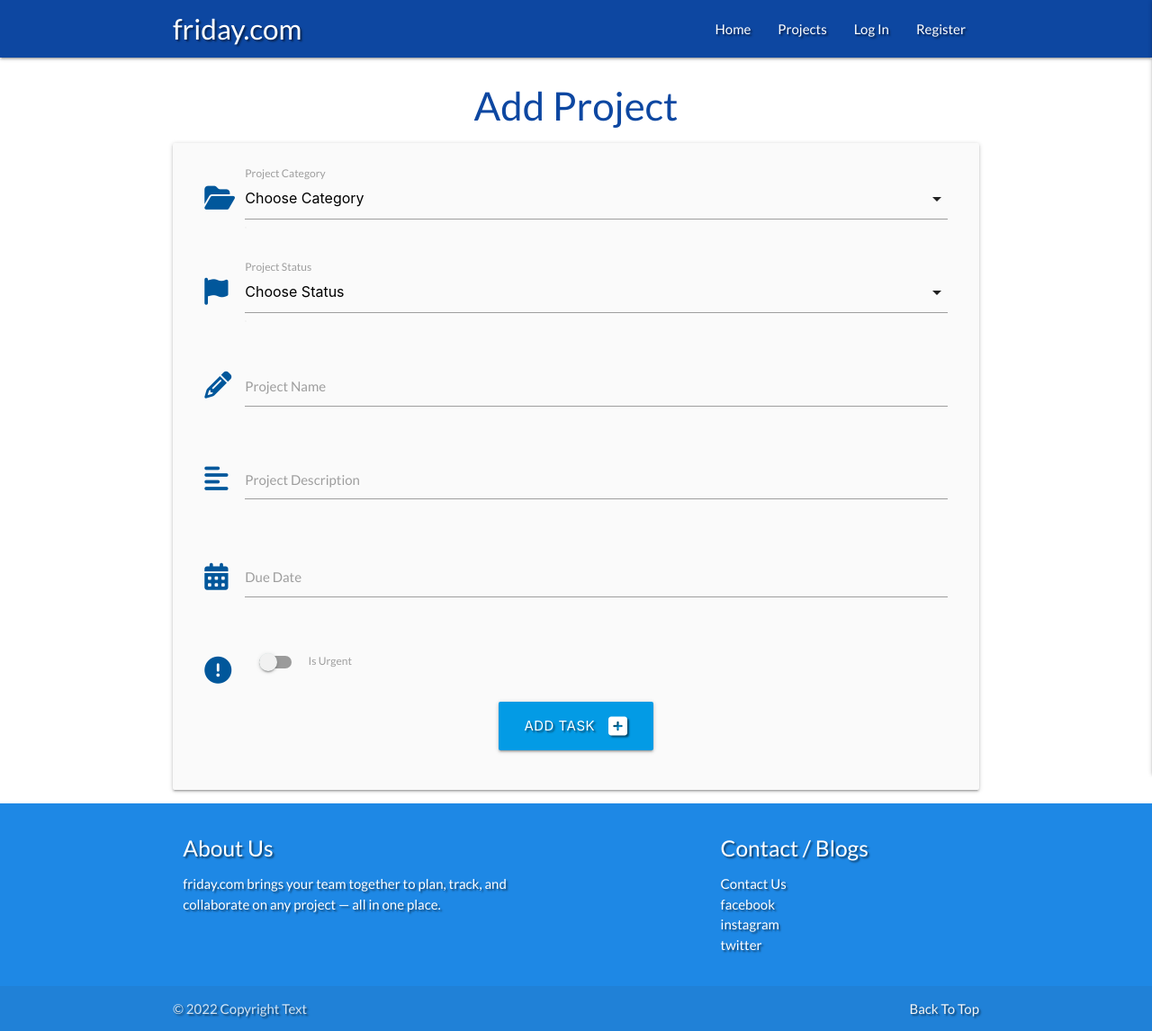
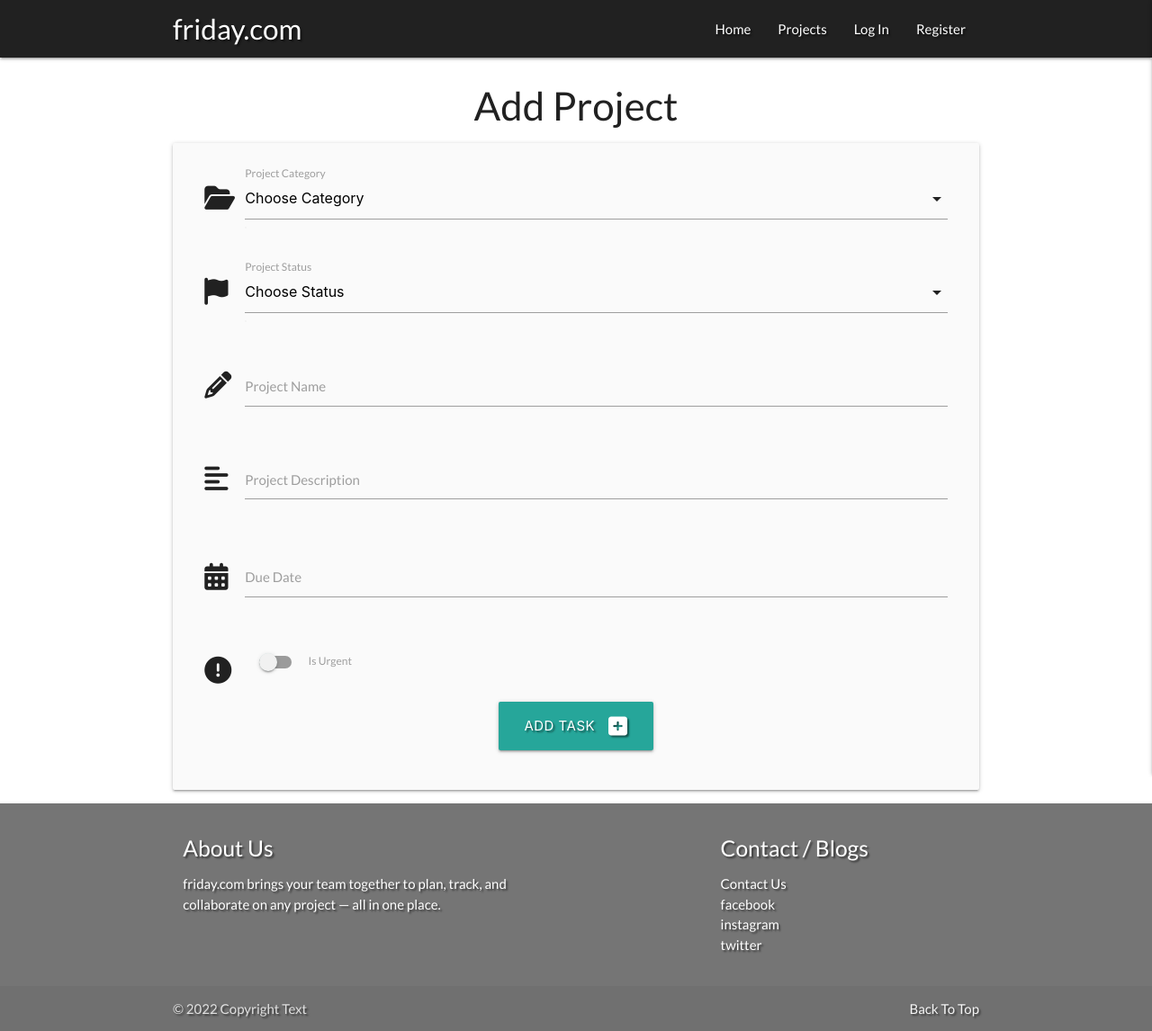
Before and after one commit to Code-Institute-Submissions/PhilipWilliams0-friday.com, a Flask app: page /add_project in a window 1280 px wide. Shown: the whole page at 90% size. Run offline with Flask 2, Linux system fonts and the light colour scheme; data that the repository does not hold is empty; some libraries are stand-ins or nearby versions.

Commit message:
Change colours and buttons throughout the website

```diff
--- a/templates/add_category.html
+++ b/templates/add_category.html
@@ -1,14 +1,14 @@
 {% extends "base.html" %}
 {% block content %}
 
-<h3 class="blue-text text-darken-4 center-align">Add Category</h3>
+<h3 class="grey-text text-darken-4 center-align">Add Category</h3>
 
 <div class="row card-panel grey lighten-5">
     <form class="col s12" method="POST" action="{{ url_for('add_category') }}">
         <!-- category name -->
         <div class="row">
             <div class="input-field col s12">
-                <i class="fas fa-folder-open prefix light-blue-text text-darken-4"></i>
+                <i class="fas fa-folder-open prefix light-grey-text text-darken-4"></i>
                 <input id="category_name" name="category_name" minlength="3" maxlength="25" type="text" class="validate"
                     required>
                 <label for="category_name">Category Name</label>
@@ -17,7 +17,7 @@
         <!-- submit button -->
         <div class="row">
             <div class="col s12 center-align">
-                <button type="submit" class="btn-large light-blue darken-1 text-shadow">
+                <button type="submit" class="btn-large light-grey darken-1 text-shadow">
                     Add Category <i class="fas fa-plus-square right"></i>
                 </button>
             </div>
--- a/templates/add_project.html
+++ b/templates/add_project.html
@@ -1,14 +1,14 @@
 {% extends "base.html" %}
 {% block content %}
 
-<h3 class="blue-text text-darken-4 center-align">Add Project</h3>
+<h3 class="grey-text text-darken-4 center-align">Add Project</h3>
 
 <div class="row card-panel grey lighten-5">
     <form class="col s12" method="POST" action="{{ url_for('add_project') }}">
         <!-- category selection -->
         <div class="row">
             <div class="input-field col s12">
-                <i class="fas fa-folder-open prefix light-blue-text text-darken-4"></i>
+                <i class="fas fa-folder-open prefix light-grey-text text-darken-4"></i>
                 <select id="category_name" name="category_name" class="validate" required>
                     <option value="" disabled selected>Choose Category</option>
                     {% for category in categories %}
@@ -21,7 +21,7 @@
         <!-- status selection -->
         <div class="row">
             <div class="input-field col s12">
-                <i class="fas fa-flag prefix light-blue-text text-darken-4"></i>
+                <i class="fas fa-flag prefix light-grey-text text-darken-4"></i>
                 <select id="status_name" name="status_name" class="validate" required>
                     <option value="" disabled selected>Choose Status</option>
                     {% for status in statuses %}
@@ -34,7 +34,7 @@
         <!-- project name -->
         <div class="row">
             <div class="input-field col s12">
-                <i class="fas fa-pencil-alt prefix light-blue-text text-darken-4"></i>
+                <i class="fas fa-pencil-alt prefix light-grey-text text-darken-4"></i>
                 <input id="project_name" name="project_name" minlength="5" maxlength="50" type="text" class="validate"
                     required>
                 <label for="project_name">Project Name</label>
@@ -43,7 +43,7 @@
         <!-- project description -->
         <div class="row">
             <div class="input-field col s12">
-                <i class="fas fa-align-left prefix light-blue-text text-darken-4"></i>
+                <i class="fas fa-align-left prefix light-grey-text text-darken-4"></i>
                 <textarea id="project_description" name="project_description" minlength="5" maxlength="200"
                     class="materialize-textarea validate" required></textarea>
                 <label for="project_description">Project Description</label>
@@ -52,7 +52,7 @@
         <!-- date picker -->
         <div class="row">
             <div class="input-field col s12">
-                <i class="fas fa-calendar-alt prefix light-blue-text text-darken-4"></i>
+                <i class="fas fa-calendar-alt prefix light-grey-text text-darken-4"></i>
                 <input id="due_date" name="due_date" type="text" class="datepicker validate" required>
                 <label for="due_date">Due Date</label>
             </div>
@@ -61,7 +61,7 @@
         <div class="row">
             <div class="input-field col s12">
                 <div class="switch">
-                    <i class="fas fa-exclamation-circle prefix light-blue-text text-darken-4"></i>
+                    <i class="fas fa-exclamation-circle prefix light-grey-text text-darken-4"></i>
                     <label for="is_urgent">
                         <input type="checkbox" id="is_urgent" name="is_urgent">
                         <span class="lever"></span>
@@ -73,7 +73,7 @@
         <!-- submit button -->
         <div class="row">
             <div class="col s12 center-align">
-                <button type="submit" class="btn-large light-blue darken-1 text-shadow">
+                <button type="submit" class="btn-large light-grey darken-1 text-shadow">
                     Add Task <i class="fas fa-plus-square right"></i>
                 </button>
             </div>
--- a/templates/base.html
+++ b/templates/base.html
@@ -16,7 +16,7 @@
 
     <header>
         <!-- main nav -->
-        <nav class="nav-extended text-shadow blue darken-4">
+        <nav class="nav-extended text-shadow grey darken-4">
             <div class="nav-wrapper container">
                 <a href="{{ url_for('home') }}" class="brand-logo">friday.com</a>
                 <a href="#" data-target="mobile-demo" class="sidenav-trigger right"><i class="fas fa-bars"></i></a>
@@ -78,7 +78,7 @@
         {% endblock %}
     </main>
 
-    <footer class="page-footer text-shadow blue darken-1">
+    <footer class="page-footer text-shadow grey darken-1">
         <div class="container">
             <div class="row">
                 <div class="col l6 s12">
--- a/templates/categories.html
+++ b/templates/categories.html
@@ -1,11 +1,11 @@
 {% extends "base.html" %}
 {% block content %}
 
-<h3 class="blue-text text-darken-4 center-align">Manage Categories</h3>
+<h3 class="grey-text text-darken-4 center-align">Manage Categories</h3>
 
 <div class="row">
     <div class="col s12 center-align">
-        <a href="{{ url_for('add_category') }}" class="btn-large light-blue darken-2 text-shadow">
+        <a href="{{ url_for('add_category') }}" class="btn-large light-grey darken-2 text-shadow">
             Add Category <i class="fas fa-plus-square right"></i>
         </a>
     </div>
@@ -14,7 +14,7 @@
 <div class="row">
     {% for category in categories %}
     <div class="col s12 m3">
-        <div class="card light-blue darken-4 text-shadow center-align">
+        <div class="card grey darken-2 text-shadow center-align">
             <div class="card-content white-text">
                 <span class="card-title">{{ category.category_name }}</span>
             </div>
--- a/templates/edit_category.html
+++ b/templates/edit_category.html
@@ -1,14 +1,14 @@
 {% extends "base.html" %}
 {% block content %}
 
-<h3 class="blue-text text-darken-4 center-align">Edit Category</h3>
+<h3 class="grey-text text-darken-4 center-align">Edit Category</h3>
 
 <div class="row card-panel grey lighten-5">
     <form class="col s12" method="POST" action="{{ url_for('edit_category', category_id=category._id) }}">
         <!-- category name -->
         <div class="row">
             <div class="input-field col s12">
-                <i class="fas fa-folder-open prefix light-blue-text text-darken-4"></i>
+                <i class="fas fa-folder-open prefix light-grey-text text-darken-4"></i>
                 <input id="category_name" name="category_name" minlength="3" maxlength="25" type="text"
                     value="{{ category.category_name }}" class="validate" required>
                 <label for="category_name">Category Name</label>
@@ -20,7 +20,7 @@
                 <a href="{{ url_for('get_categories') }}" class="btn-large red text-shadow">
                     Cancel <i class="fas fa-times-circle right"></i>
                 </a>
-                <button type="submit" class="btn-large light-blue darken-1 text-shadow">
+                <button type="submit" class="btn-large light-grey darken-1 text-shadow">
                     Edit Category <i class="fas fa-edit right"></i>
                 </button>
             </div>
--- a/templates/error_handlers/403.html
+++ b/templates/error_handlers/403.html
@@ -5,7 +5,7 @@
     <h2>Something has gone wrong</h2>
     <p class="intro-text">Please use the button below to go back to the homepage or use the links above.</p>
     <div class="col s12 center align">
-        <a href="{{ url_for('home') }}" class="btn waves-effect waves-light red darken-4 center-align">
+        <a href="{{ url_for('home') }}" class="btn-large text-shadow center-align">
             <i class="fas fa-home"></i>Home
         </a>
     </div>
--- a/templates/error_handlers/404.html
+++ b/templates/error_handlers/404.html
@@ -5,7 +5,7 @@
     <h2>Something has gone wrong</h2>
     <p class="intro-text">Please use the button below to go back to the homepage or use the links above.</p>
     <div class="col s12 center align">
-        <a href="{{ url_for('home') }}" class="btn waves-effect waves-light red darken-4 center-align">
+        <a href="{{ url_for('home') }}" class="tn-large text-shadow center-align">
             <i class="fas fa-home"></i>Home
         </a>
     </div>
--- a/templates/error_handlers/500.html
+++ b/templates/error_handlers/500.html
@@ -5,7 +5,7 @@
     <h2>Something has gone wrong</h2>
     <p class="intro-text">Please use the button below to go back to the homepage or use the links above.</p>
     <div class="col s12 center align">
-        <a href="{{ url_for('home') }}" class="btn waves-effect waves-light red darken-4 center-align">
+        <a href="{{ url_for('home') }}" class="tn-large text-shadow center-align">
             <i class="fas fa-home"></i>Home
         </a>
     </div>
--- a/templates/login.html
+++ b/templates/login.html
@@ -1,7 +1,7 @@
 {% extends "base.html" %}
 {% block content %}
 
-<h3 class="blue-text text-darken-4 center-align">Log In</h3>
+<h3 class="grey-text text-darken-4 center-align">Log In</h3>
 
 <div class="row">
     <form class="col s12 m8 offset-m2" method="POST" action="{{ url_for('login') }}">
@@ -9,7 +9,7 @@
             <!-- username -->
             <div class="row">
                 <div class="input-field col s12">
-                    <i class="fas fa-user-cog prefix light-blue-text text-darken-4"></i>
+                    <i class="fas fa-user-cog prefix light-grey-text text-darken-4"></i>
                     <input id="username" name="username" type="text" minlength="5" maxlength="15"
                         pattern="^[a-zA-Z0-9]{5,15}$" class="validate" required>
                     <label for="username">Username</label>
@@ -18,7 +18,7 @@
             <!-- passowrd -->
             <div class="row">
                 <div class="input-field col s12">
-                    <i class="fas fa-user-lock prefix light-blue-text text-darken-4"></i>
+                    <i class="fas fa-user-lock prefix light-grey-text text-darken-4"></i>
                     <input id="password" name="password" type="password" minlength="5" maxlength="15"
                         pattern="^[a-zA-Z0-9]{5,15}$" class="validate" required>
                     <label for="password">Password</label>
--- a/templates/profile.html
+++ b/templates/profile.html
@@ -1,13 +1,13 @@
 {% extends "base.html" %}
 {% block content %}
 
-<h3 class="blue-text text-darken-4 center-align capitalize">{{ username }}'s Profile</h3>
+<h3 class="grey-text text-darken-4 center-align capitalize">{{ username }}'s Profile</h3>
 
 {% if projects|length > 0 %}
 <ul class="collapsible">
     {% for project in projects %}
     <li>
-        <div class="collapsible-header white-text light-blue darken-4 text-shadow">
+        <div class="collapsible-header white-text grey darken-2 text-shadow">
             <div class="col s3">
                 <i class="fas fa-caret-down"></i>
                 {% if session.user|lower == project.created_by|lower %}
--- a/templates/projects.html
+++ b/templates/projects.html
@@ -1,13 +1,13 @@
 {% extends "base.html" %}
 {% block content %}
 
-<h3 class="blue-text text-darken-4 center-align">All Projects</h3>
+<h3 class="grey-text text-darken-4 center-align">All Projects</h3>
 
 <div class="row card-panel grey lighten-5">
     <form action="{{ url_for('search') }}" method="post" class="col s12">
         <div class="row valign-wrapper center-align">
             <div class="input-field col s12 m8">
-                <i class="fas fa-search prefix light-blue-text text-darken-4"></i>
+                <i class="fas fa-search prefix light-grey-text text-darken-4"></i>
                 <input type="text" name="query" id="query" minlength="3" class="validate" required>
                 <label for="query">Search Projects</label>
             </div>
@@ -25,7 +25,7 @@
 <ul class="collapsible">
     {% for project in projects %}
     <li>
-        <div class="collapsible-header white-text light-blue darken-4 text-shadow">
+        <div class="collapsible-header white-text grey darken-2 text-shadow">
             <div class="col s3">
                 <i class="fas fa-caret-down"></i>
                 {% if session.user|lower == project.created_by|lower or session.user|lower == "admin" %}
```
Also changed, not shown: templates/edit_project.html (+8 -8 lines), templates/register.html (+4 -4 lines).
